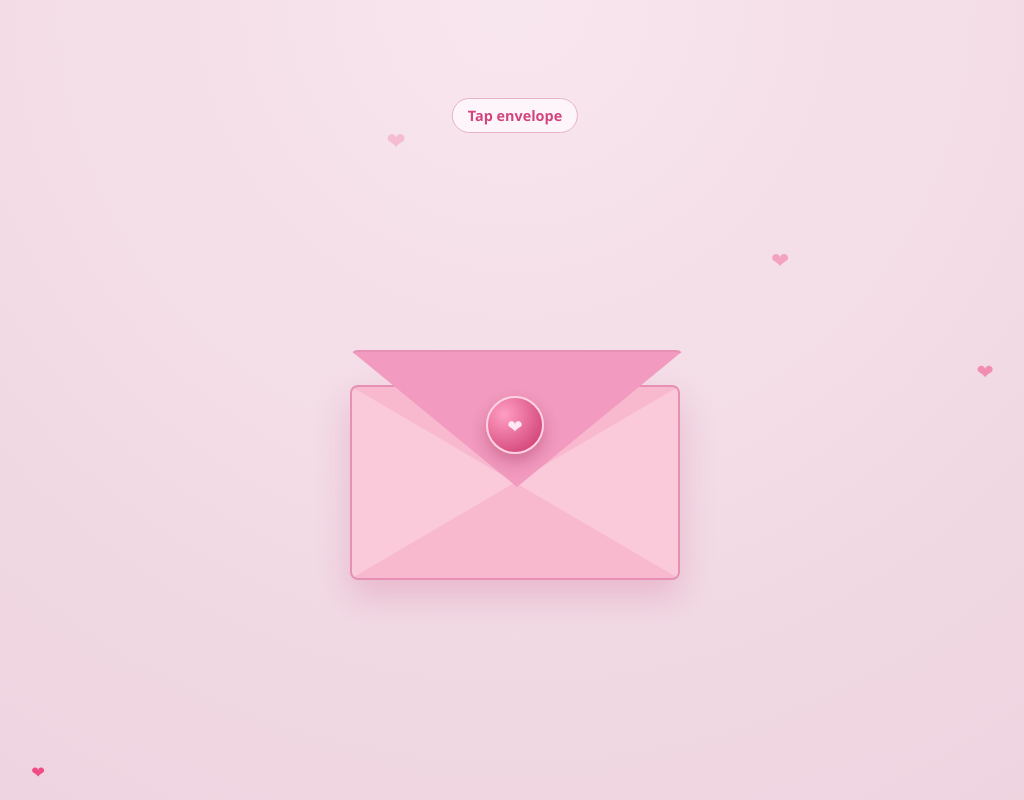
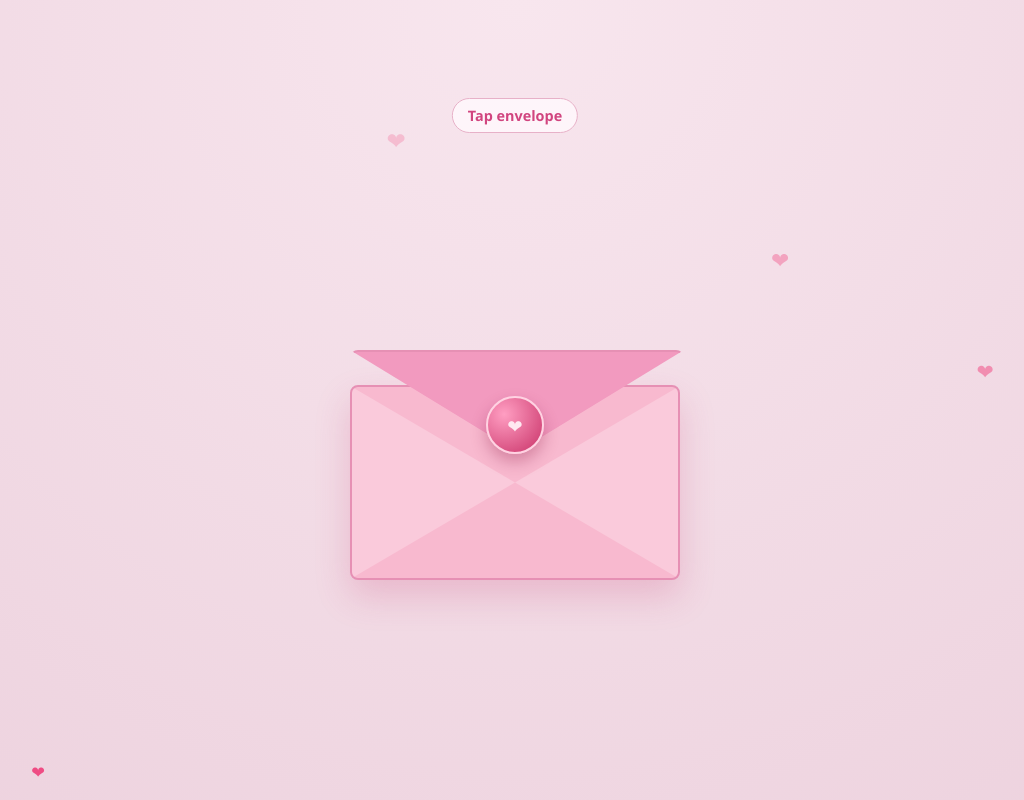
Before and after one commit to JRaldddd/Valentines2026, a plain HTML site: page index.html in a window 1280 px wide. Shown: the whole page, without its empty margins (125-1149 px from the left). Drawn offline with Linux system fonts and the light colour scheme.

Commit message:
Update index.html

```diff
--- a/index.html
+++ b/index.html
@@ -138,7 +138,7 @@
       top: 0;
       left: 0;
       width: 100%;
-      height: 135px;
+      height: 100px;
       background: #f29abf;
       clip-path: polygon(50% 100%, 0 0, 100% 0);
       border-top-left-radius: 8px;
```
